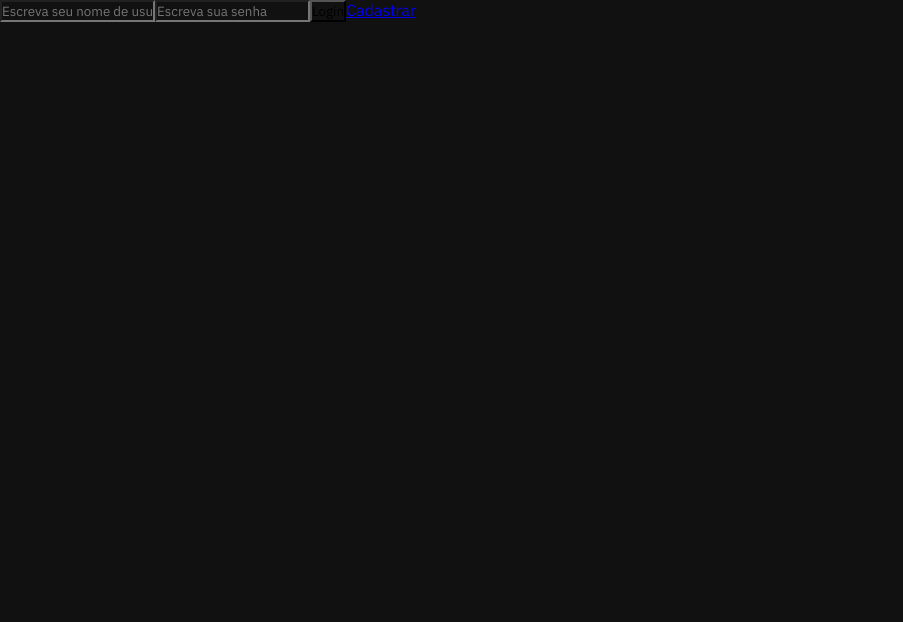
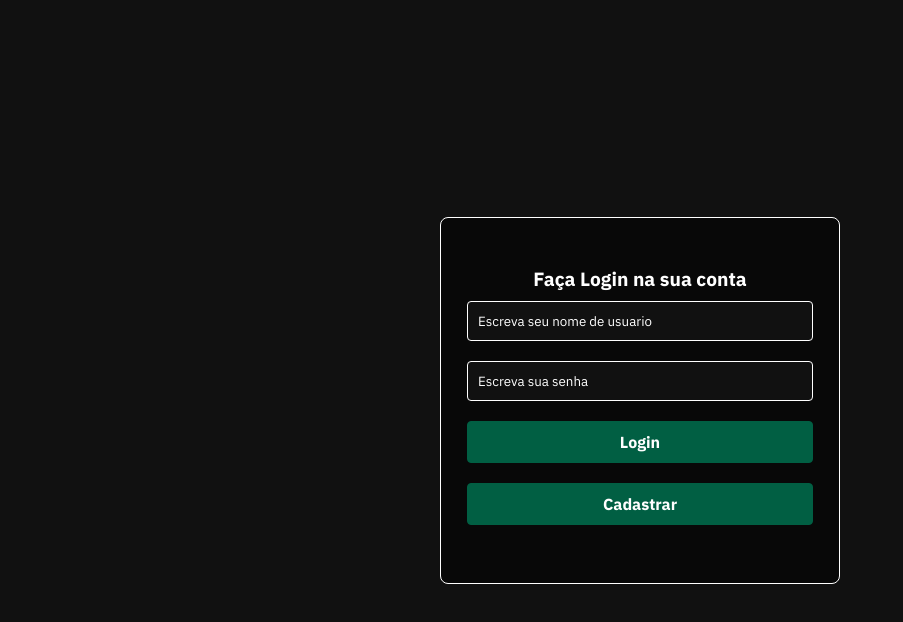
Before and after one commit to GusttavoCDN-zz/ng_wallet, a React (Vite) app in the folder frontend/: page /signin in a window 1280 px wide. Shown: the top 622 px of the page, without its empty margins (0-903 px from the left). Built offline with nearby package versions, Linux system fonts and the light colour scheme.

Commit message:
style(frontend): styled signin and signup page

```diff
--- a/frontend/src/components/UserValidationForm/index.tsx
+++ b/frontend/src/components/UserValidationForm/index.tsx
@@ -3,6 +3,7 @@ import { Link, useLocation, useNavigate } from 'react-router-dom';
 import { signInRequest } from '../../services/signIn';
 import { signUpRequest } from '../../services/signup';
 import { validateUserCredentials } from '../../validations/validateUserCredentials';
+import { Container, StyledForm } from './styles';
 
 export function UserValidationForm() {
   const [username, setUsername] = useState('');
@@ -18,7 +19,7 @@ export function UserValidationForm() {
     const isCredentialsValid = validateUserCredentials({ username, password });
 
     if (!isCredentialsValid) {
-      setErrorMsg('Invalid username or password');
+      setErrorMsg('Usuario ou senha invalidos, tente novamente');
       return;
     }
 
@@ -31,12 +32,16 @@ export function UserValidationForm() {
         navigate('/signin');
       }
     } catch (error: unknown) {
-      if (error instanceof Error) setErrorMsg(error.message);
+      if (error instanceof Error) {
+        setErrorMsg(error.message);
+      }
     }
   };
 
   return (
-    <form onSubmit={handleSubmit}>
+    <Container>
+      <StyledForm onSubmit={handleSubmit}>
+        <h2>Faça Login na sua conta</h2>
         <input
           type="text"
           value={username}
@@ -53,6 +58,7 @@ export function UserValidationForm() {
         <button type="submit">{pathname === '/signin' ? 'Login' : 'Cadastrar'}</button>
         {pathname === '/signin' && <Link to="/signup">Cadastrar</Link>}
         {errorMsg && <p>{errorMsg}</p>}
-    </form>
+      </StyledForm>
+    </Container>
   );
 }
--- /dev/null
+++ b/frontend/src/components/UserValidationForm/styles.ts
@@ -0,0 +1,58 @@
+import styled from 'styled-components';
+
+export const Container = styled.div`
+  height: 100vh;
+  display: flex;
+  justify-content: center;
+  align-items: center;
+`;
+
+export const StyledForm = styled.form`
+  background-color: rgba(0, 0, 0, 0.5);
+  width: 400px;
+  border-radius: 0.5rem;
+  border: 1px solid white;
+  display: flex;
+  padding: 3rem 1rem;
+  flex-direction: column;
+
+  h2 {
+    color: var(--text-base);
+    text-align: center;
+    font-size: 1.2rem;
+  }
+
+  input {
+    margin: 10px;
+    padding: 10px;
+    border: 1px solid #fff;
+    color: var(--text-base);
+    border-radius: 4px;
+
+    &::placeholder {
+      color: #fff;
+    }
+  }
+
+  button,
+  a {
+    margin: 10px;
+    padding: 10px;
+    border: 1px solid var(--green-dark);
+    border-radius: 4px;
+    background-color: var(--green-dark);
+    color: #fff;
+    font-weight: bold;
+    font-size: 1rem;
+  }
+
+  a {
+    text-decoration: none;
+    text-align: center;
+  }
+
+  p {
+    color: #fff;
+    text-align: center;
+  }
+`;
```
Lines whose indentation alone changed are shown as unchanged.
